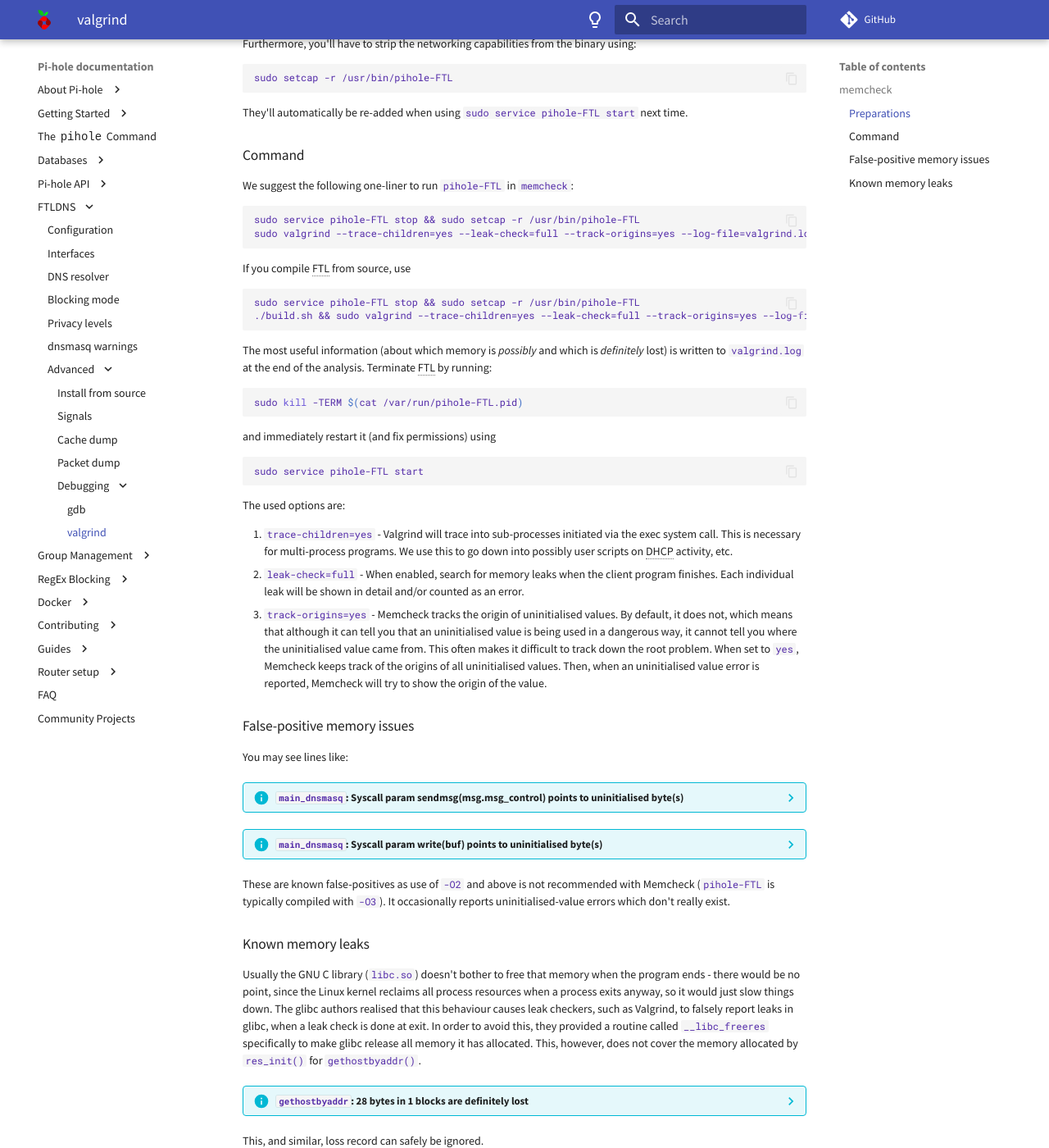
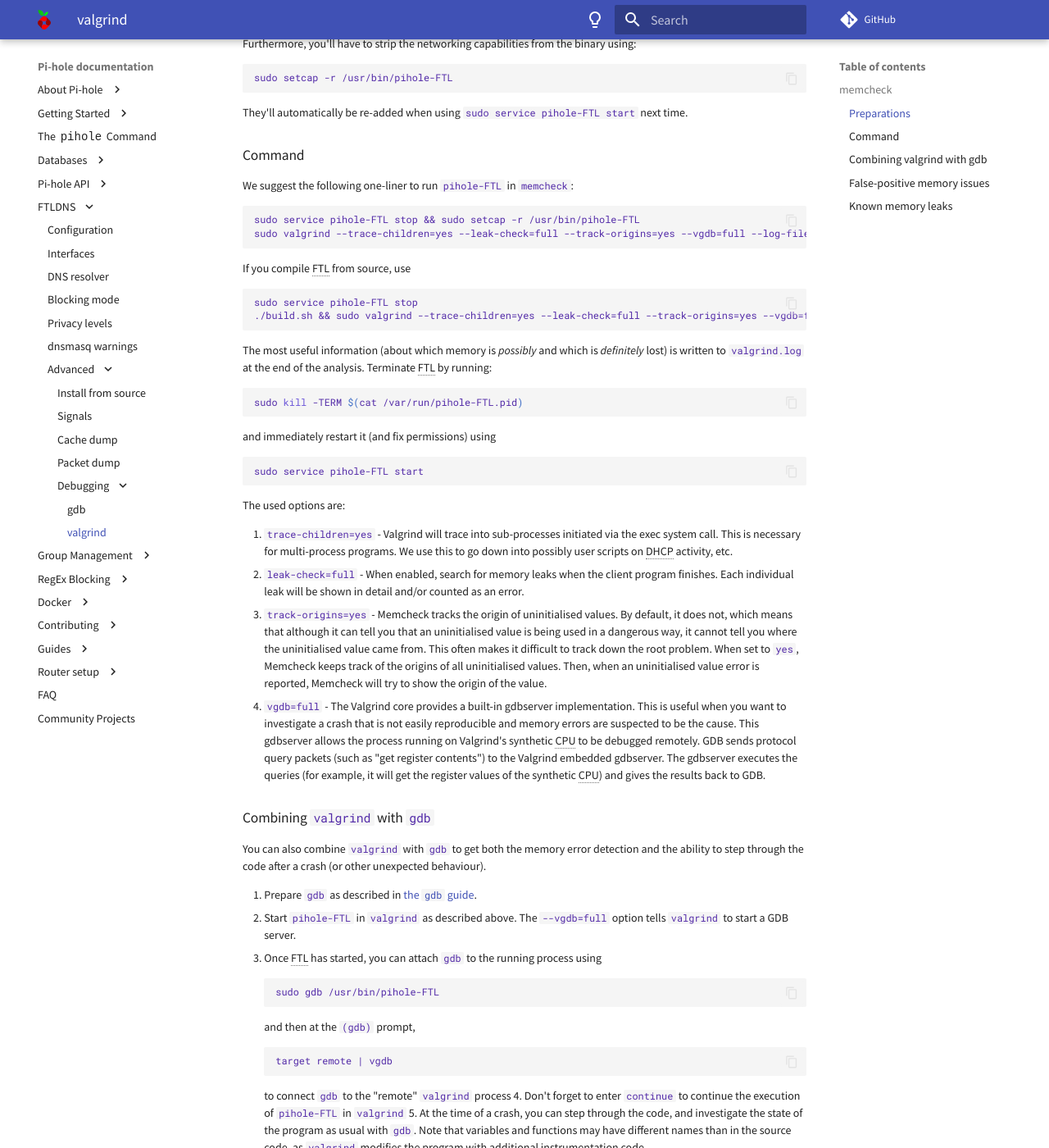
Before and after one commit to pi-hole/docs, an MkDocs documentation site: the page built from docs/ftldns/valgrind.md, in a window 1280 px wide and 1400 px high, scrolled down 968 px. Shown: the whole window at 82% size. Built offline with MkDocs 1.6.1 and Material for MkDocs 9.7.7, drawn with Linux system fonts in a browser that asks for light colours; comment, search, counter and statistics services are not loaded; some of the changed text lies outside the part shown.

Commit message:
Add instrutions how to combine valgrind with gdb debugging
Signed-off-by: DL6ER <dl6er@dl6er.de>

````diff
--- a/docs/ftldns/valgrind.md
+++ b/docs/ftldns/valgrind.md
@@ -45,14 +45,14 @@ We suggest the following one-liner to run `pihole-FTL` in `memcheck`:
 
 ```
 sudo service pihole-FTL stop && sudo setcap -r /usr/bin/pihole-FTL
-sudo valgrind --trace-children=yes --leak-check=full --track-origins=yes --log-file=valgrind.log -s /usr/bin/pihole-FTL
+sudo valgrind --trace-children=yes --leak-check=full --track-origins=yes --vgdb=full --log-file=valgrind.log -s /usr/bin/pihole-FTL
 ```
 
 If you compile FTL from source, use
 
 ```
-sudo service pihole-FTL stop && sudo setcap -r /usr/bin/pihole-FTL
-./build.sh && sudo valgrind --trace-children=yes --leak-check=full --track-origins=yes --log-file=valgrind.log -s ./pihole-FTL
+sudo service pihole-FTL stop
+./build.sh && sudo valgrind --trace-children=yes --leak-check=full --track-origins=yes --vgdb=full --log-file=valgrind.log -s ./pihole-FTL
 ```
 
 The most useful information (about which memory is *possibly* and which is *definitely* lost) is written to `valgrind.log` at the end of the analysis. Terminate FTL by running:
@@ -73,6 +73,29 @@ The used options are:
 2. `leak-check=full` - When enabled, search for memory leaks when the client program finishes. Each individual leak will be shown in detail and/or counted as an error.
 3. `track-origins=yes` - Memcheck tracks the origin of uninitialised values. By default, it does not, which means that although it can tell you that an uninitialised value is being used in a dangerous way, it cannot tell you where the uninitialised value came from. This often makes it difficult to track down the root problem.
 When set to `yes`, Memcheck keeps track of the origins of all uninitialised values. Then, when an uninitialised value error is reported, Memcheck will try to show the origin of the value.
+4. `vgdb=full` - The Valgrind core provides a built-in gdbserver implementation. This is useful when you want to investigate a crash that is not easily reproducible and memory errors are suspected to be the cause. This gdbserver allows the process running on Valgrind's synthetic CPU to be debugged remotely. GDB sends protocol query packets (such as "get register contents") to the Valgrind embedded gdbserver. The gdbserver executes the queries (for example, it will get the register values of the synthetic CPU) and gives the results back to GDB.
+
+### Combining `valgrind` with `gdb`
+
+You can also combine `valgrind` with `gdb` to get both the memory error detection and the ability to step through the code after a crash (or other unexpected behaviour).
+
+1. Prepare `gdb` as described in [the `gdb` guide](debugging.md).
+2. Start `pihole-FTL` in `valgrind` as described above. The `--vgdb=full` option tells `valgrind` to start a GDB server.
+3. Once FTL has started, you can attach `gdb` to the running process using
+
+    ``` bash
+    sudo gdb /usr/bin/pihole-FTL
+    ```
+
+    and then at the `(gdb)` prompt,
+
+    ``` plain
+    target remote | vgdb
+    ```
+
+    to connect `gdb` to the "remote" `valgrind` process
+4. Don't forget to enter `continue` to continue the execution of `pihole-FTL` in `valgrind`
+5. At the time of a crash, you can step through the code, and investigate the state of the program as usual with `gdb`. Note that variables and functions may have different names than in the source code, as `valgrind` modifies the program with additional instrumentation code.
 
 ### False-positive memory issues
 
````
